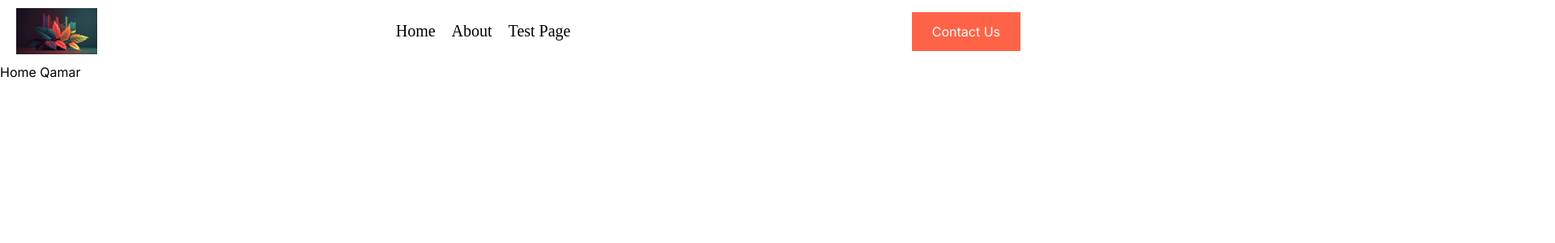
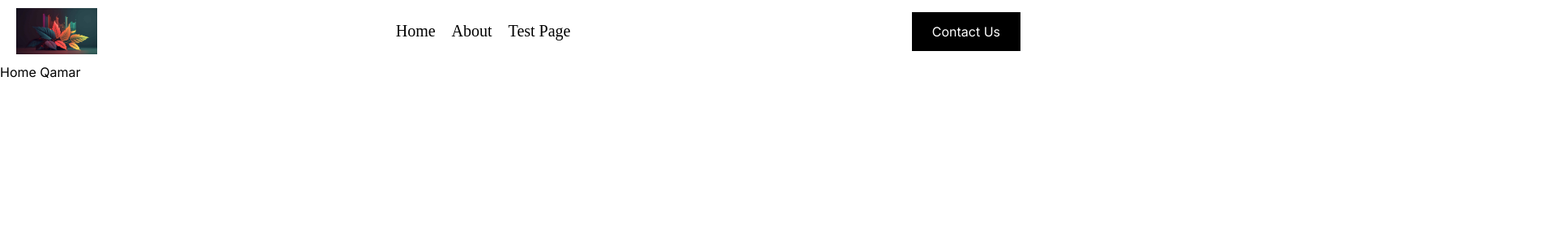
Before and after one commit to mqamar19/qamar, a Next.js app: page / in a window 1280 px wide. Shown: the top 300 px of the page at 81% size, 1920 px wide, since content can reach past the window. Built offline with nearby package versions, Linux system fonts and the light colour scheme.

Commit message:
test responsive

```diff
--- a/src/app/globals.css
+++ b/src/app/globals.css
@@ -2,7 +2,7 @@
 @tailwind components;
 @tailwind utilities;
 
-
+typeface
 
 
 
@@ -172,7 +172,7 @@ section.flex.headersection {
 .hdthirdclm {
   width: 15%;
   display: flex;
-  justify-content: end;
+  justify-content: flex-end;
   align-items: center;
 }
 menu {
@@ -180,13 +180,23 @@ menu {
 }
 button.contact_us_button {
   padding: 12px 25px;
+  background: black;
+  color: white;
+}
+
+button.contact_us_button:hover {
   background: tomato;
   color: white;
 }
-
-
 .hdthirdclm .menubuttonwrapper {
   display: none !important;
+}
+
+menu a:hover {
+color: tomato;
+}
+.sidebar {
+  display: none;
 }
 
 /*/////////////////////////////////////////////////////////////////////////////////   Laptop     ////////////////////////////*/
@@ -210,6 +220,13 @@ button.contact_us_button {
   .hdthirdclm .menubuttonwrapper {
     display: block !important;
   }
+
+  .sidebar.open {
+    display: flex;
+  }
+  .sidebar {
+    display: flex;
+  }
   .menu, button.contact_us_button  {
     display: none;
 }
```
